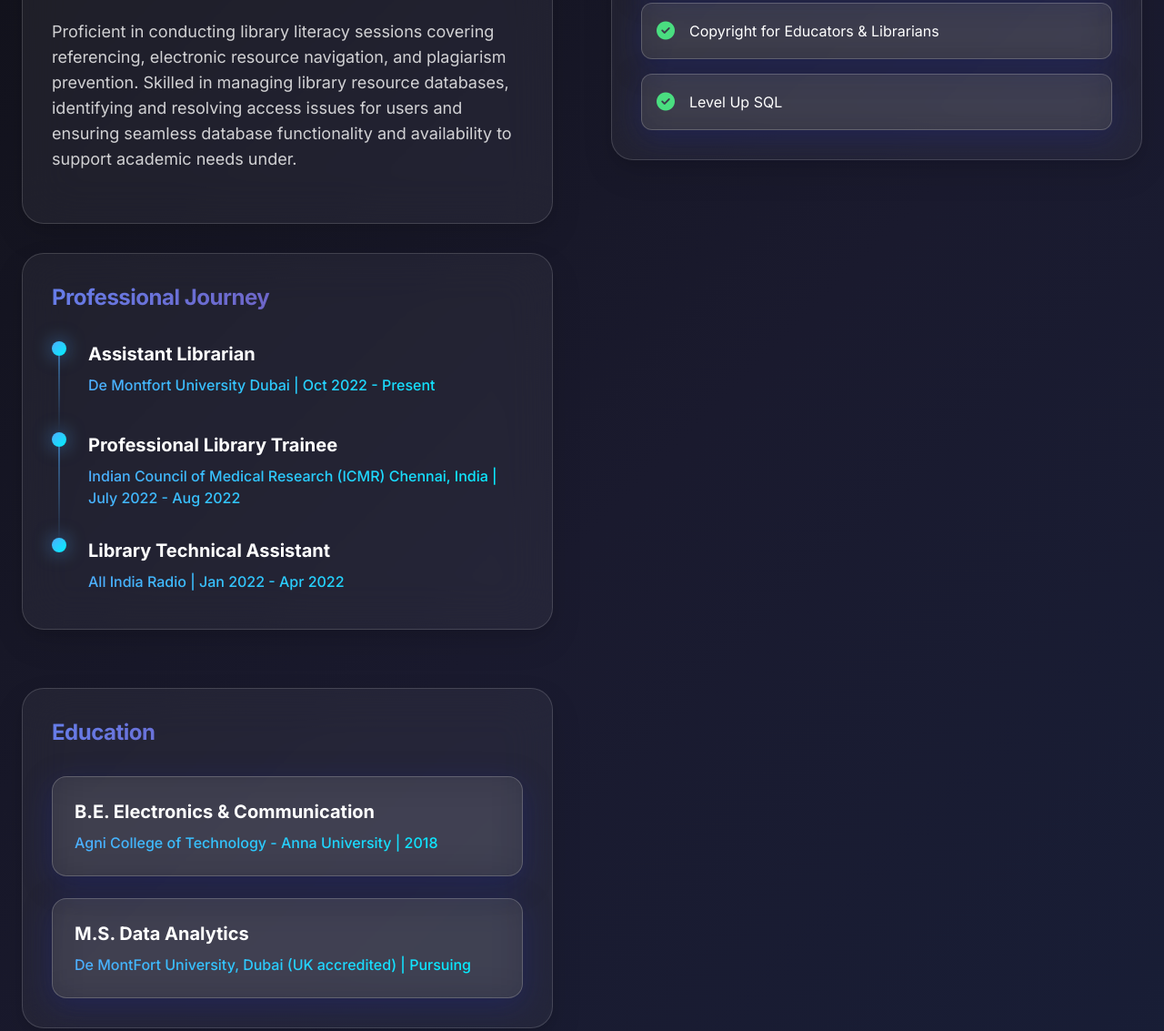
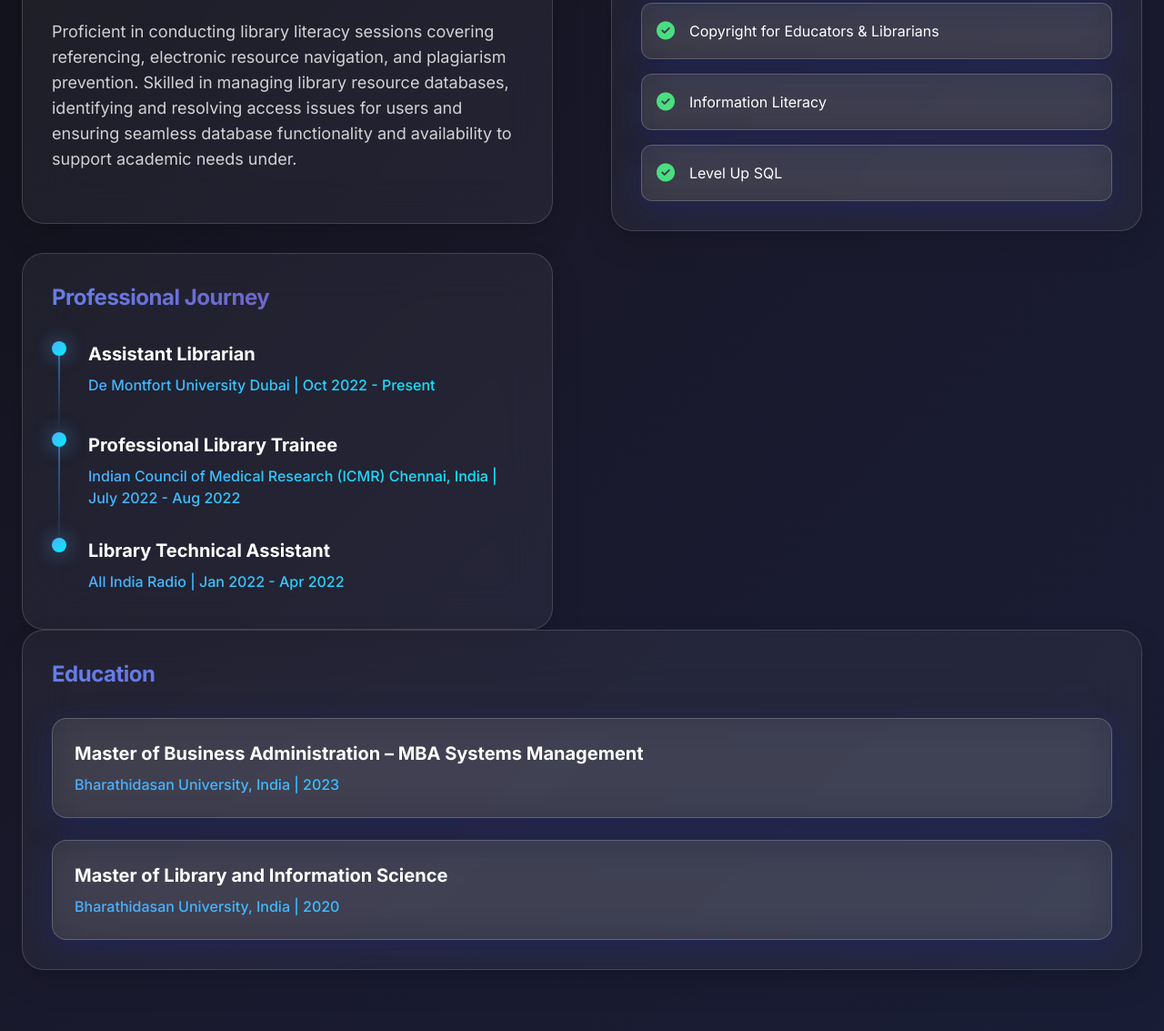
Before and after one commit to RenaldMoses/Portfolio, a plain HTML site: page index.html in a window 1280 px wide. Shown: the part 1264-2397 px from the top of the page at 91% size. Drawn offline with Linux system fonts and the light colour scheme; no server answers.

Commit message:
Update index.html

```diff
--- a/index.html
+++ b/index.html
@@ -517,7 +517,7 @@
                     <div class="relative floating">
                         <div class="glass-card w-64 h-64 sm:w-72 sm:h-72 lg:w-80 lg:h-80 rounded-full p-6 lg:p-8 flex items-center justify-center">
                             <div class="w-52 h-52 sm:w-60 sm:h-60 lg:w-64 lg:h-64 rounded-full overflow-hidden border-4 border-white/20">
-                                <img src="profile_pic.jpg" alt=" Salman Fareeth" class="w-full h-full object-cover">
+                                <img src="Renald.jpg" alt=" Salman Fareeth" class="w-full h-full object-cover">
                             </div>
                         </div>
                     </div>
@@ -539,12 +539,14 @@
                     <div class="glass-card rounded-3xl p-6 lg:p-8">
                         <p class="text-base lg:text-lg text-white/80 mb-6 leading-relaxed">
                             Detail-oriented librarian with a Master’s in Library and Information Science and solid expertise in integrated library systems such as KOHA and DSpace. Experienced in classification, cataloguing, collection development, and library space planning to improve accessibility and user engagement.
+
                         </p>
                         <p class="text-base lg:text-lg text-white/80 mb-6 leading-relaxed">
                             Proficient in conducting library literacy sessions covering referencing, electronic resource navigation, and plagiarism prevention. Skilled in managing library resource databases, identifying and resolving access issues for users and ensuring seamless database functionality and availability to support academic needs under.
                         </p>
                         <p class="text-base lg:text-lg text-white/80 leading-relaxed">
-                                                </p>
+
+                        </p>
                     </div>
 
                     <div class="glass-card rounded-3xl p-6 lg:p-8">
@@ -584,7 +586,8 @@
                         <div class="space-y-3 lg:space-y-4">
                             <div class="flex items-center p-3 lg:p-4 glass rounded-xl">
                                 <i class="fas fa-check-circle text-green-400 mr-3 lg:mr-4 text-lg lg:text-xl"></i>
-                                <span class="text-white text-sm lg:text-base">ISO 9001:2015 Internal Auditor</span>
+                                <span class="text-white text-sm lg:text-base">
+ISO 9001:2015 Internal Auditor</span>
                             </div>
                             <div class="flex items-center p-3 lg:p-4 glass rounded-xl">
                                 <i class="fas fa-check-circle text-green-400 mr-3 lg:mr-4 text-lg lg:text-xl"></i>
@@ -592,9 +595,15 @@
                             </div>
                             <div class="flex items-center p-3 lg:p-4 glass rounded-xl">
                                 <i class="fas fa-check-circle text-green-400 mr-3 lg:mr-4 text-lg lg:text-xl"></i>
+                                <span class="text-white text-sm lg:text-base">Information Literacy</span>
+                            </div>
+                            <div class="flex items-center p-3 lg:p-4 glass rounded-xl">
+                                <i class="fas fa-check-circle text-green-400 mr-3 lg:mr-4 text-lg lg:text-xl"></i>
                                 <span class="text-white text-sm lg:text-base">Level Up SQL</span>
                             </div>
-                          </div>
+                            </div>
+
+                            </div>
                         </div>
                     </div>
 
@@ -602,12 +611,12 @@
                         <h3 class="text-xl lg:text-2xl font-display font-bold mb-6 lg:mb-8 gradient-text">Education</h3>
                         <div class="space-y-4 lg:space-y-6">
                             <div class="p-4 lg:p-6 glass rounded-2xl">
-                                <h4 class="text-lg lg:text-xl font-bold text-white mb-2">B.E. Electronics & Communication</h4>
-                                <p class="gradient-text-accent font-medium text-sm lg:text-base">Agni College of Technology - Anna University | 2018</p>
+                                <h4 class="text-lg lg:text-xl font-bold text-white mb-2">Master of Business Administration – MBA Systems Management</h4>
+                                <p class="gradient-text-accent font-medium text-sm lg:text-base"> Bharathidasan University, India | 2023</p>
                             </div>
                             <div class="p-4 lg:p-6 glass rounded-2xl">
-                                <h4 class="text-lg lg:text-xl font-bold text-white mb-2">M.S. Data Analytics</h4>
-                                <p class="gradient-text-accent font-medium text-sm lg:text-base">De MontFort University, Dubai (UK accredited) | Pursuing</p>
+                                <h4 class="text-lg lg:text-xl font-bold text-white mb-2">Master of Library and Information Science </h4>
+                                <p class="gradient-text-accent font-medium text-sm lg:text-base"> Bharathidasan University, India | 2020</p>
                             </div>
                         </div>
                     </div>
```
